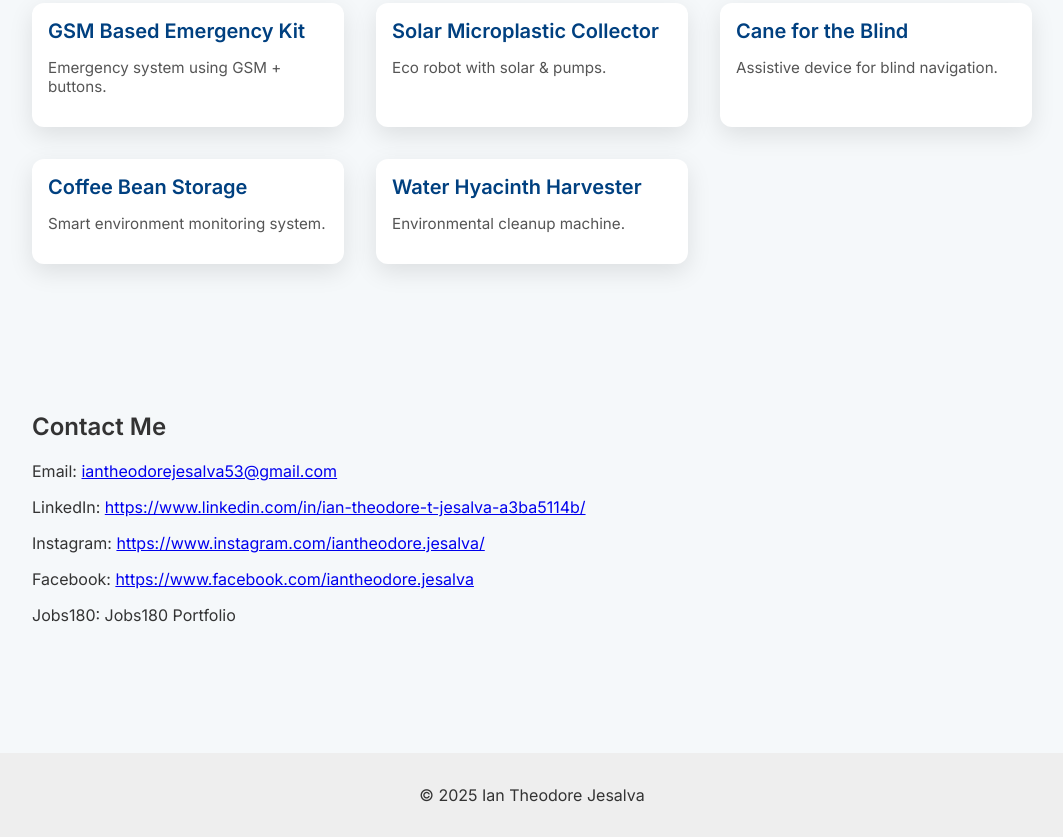
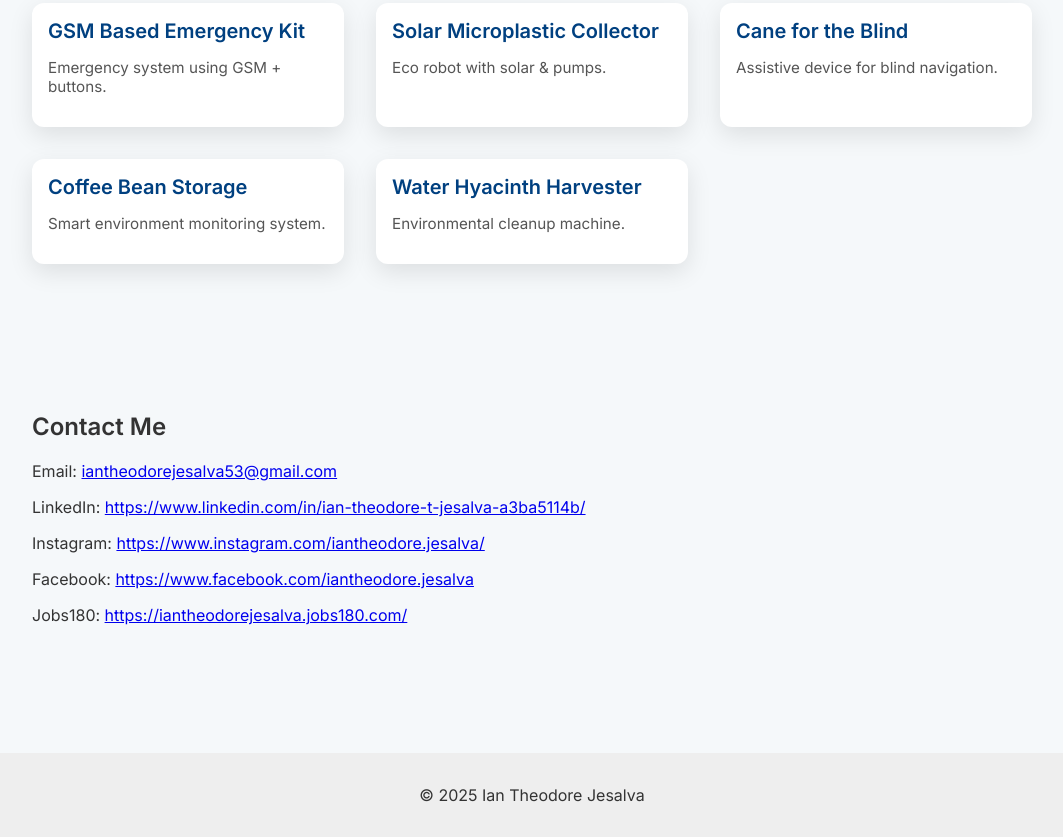
Before and after one commit to iantheo30/My-Porfolio, a plain HTML site: page index.html in a window 1280 px wide. Shown: the part 1254-2091 px from the top of the page, without its empty margins (108-1171 px from the left). Drawn offline with Linux system fonts and the light colour scheme.

Commit message:
Update index.html

```diff
--- a/index.html
+++ b/index.html
@@ -263,7 +263,7 @@
     <p>LinkedIn: <a href="https://www.linkedin.com/in/ian-theodore-t-jesalva-a3ba5114b/">https://www.linkedin.com/in/ian-theodore-t-jesalva-a3ba5114b/</a></p>
     <p>Instagram: <a href="https://www.instagram.com/iantheodore.jesalva/">https://www.instagram.com/iantheodore.jesalva/</a></p>
     <p>Facebook: <a href="https://www.facebook.com/iantheodore.jesalva">https://www.facebook.com/iantheodore.jesalva</a></p>
-    <p>Jobs180: <a href:"https://iantheodorejesalva.jobs180.com/">Jobs180 Portfolio</a></p>
+    <p>Jobs180: <a href="https://iantheodorejesalva.jobs180.com/">https://iantheodorejesalva.jobs180.com/</a></p>
   </section>
 
   <footer>
```
